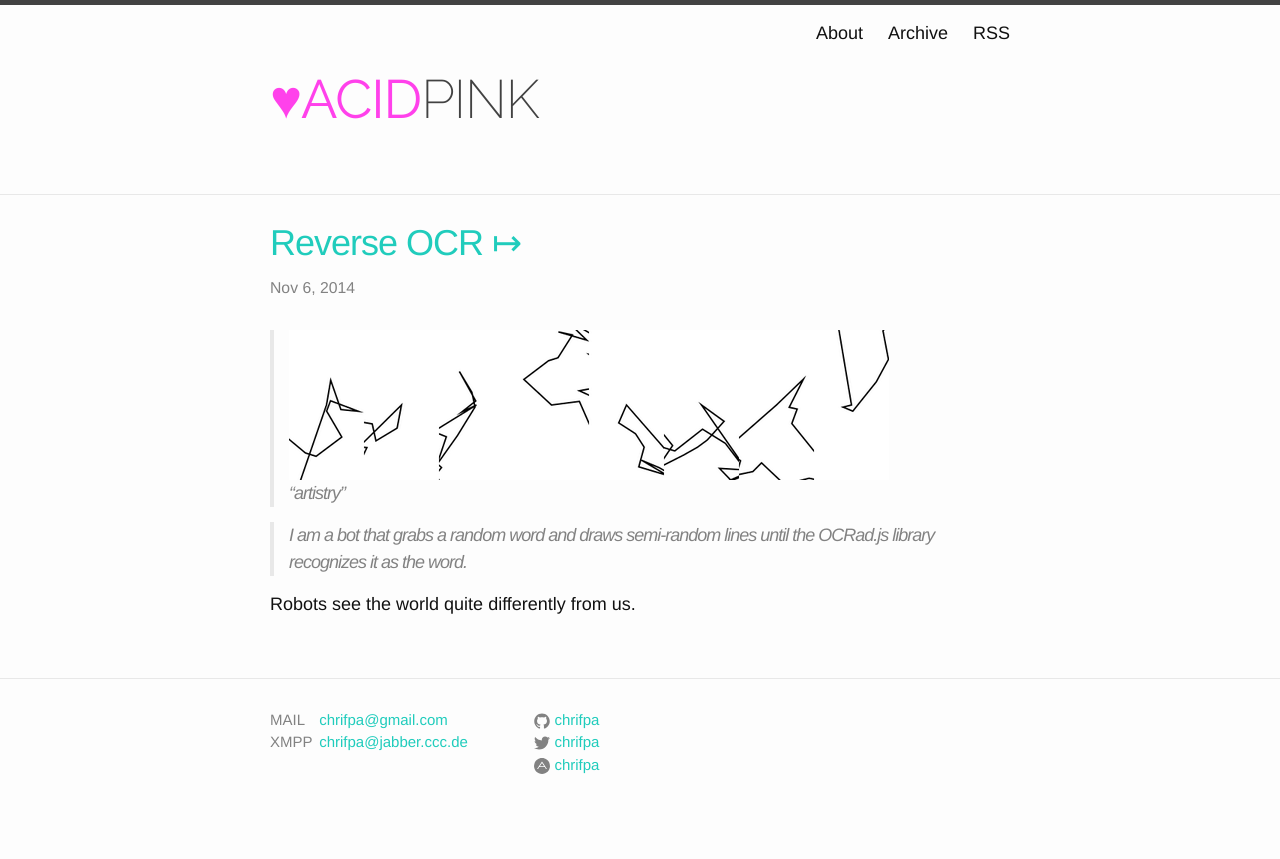
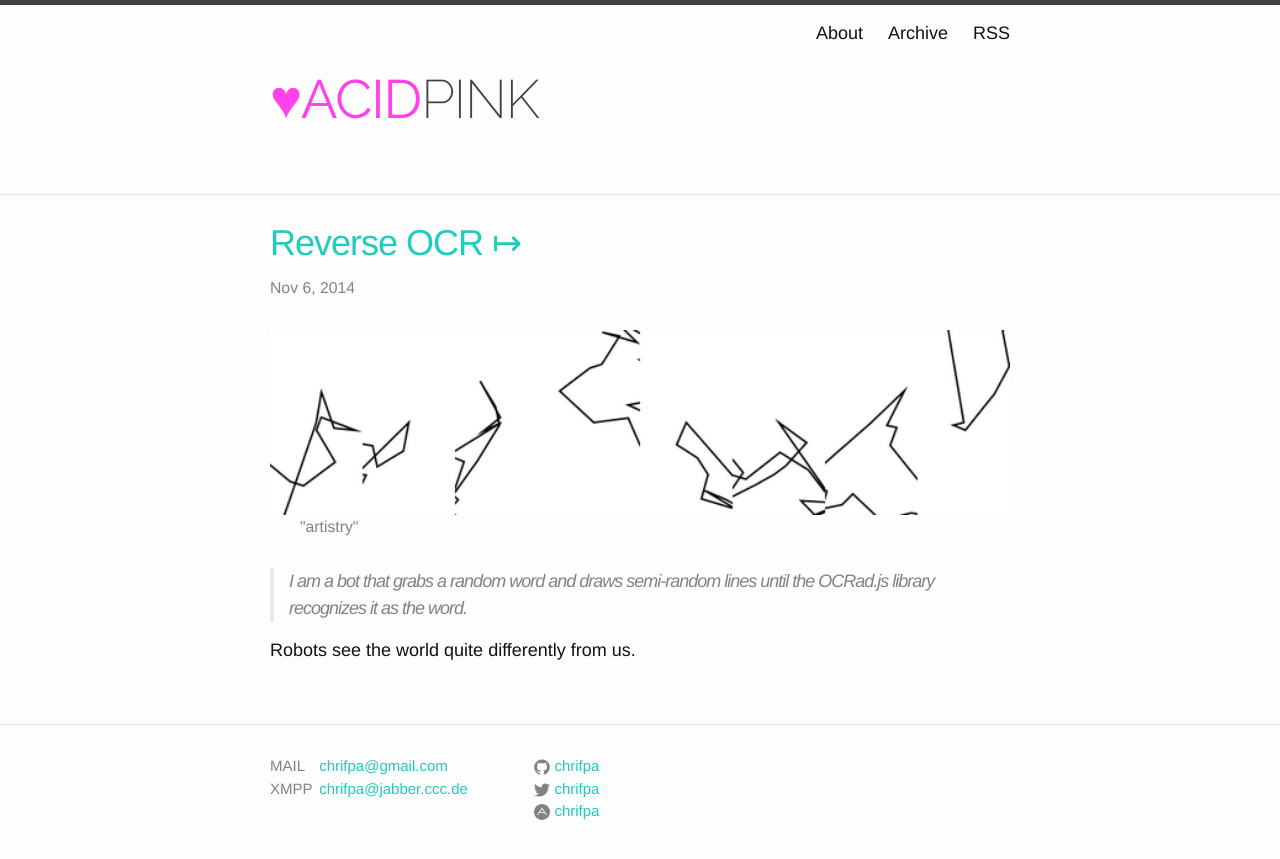
Before and after one commit to acdpnk/chrifpa.github.io, a Jekyll site: the page built from _posts/2014-11-06-reverse-ocr.md, in a window 1280 px wide. Shown: the top 859 px of the page. Built offline with Jekyll 4.4.1, drawn with Linux system fonts in a browser that asks for light colours.

Commit message:
images !

```diff
--- /dev/null
+++ b/_includes/image.html
@@ -0,0 +1,6 @@
+<figure>
+{% if include.link %}<a href="{{ include.link }}">{% endif %}
+    <img src="{{ site.assets }}/{{ include.src }}" {% if include.description %}alt="{{ include.description }}"{% endif %} />
+    {% if include.description %}<figcaption>{{ include.description }}</figcaption>{% endif %}
+{% if include.link %}</a>{% endif %}
+</figure>
--- a/_posts/2014-11-06-reverse-ocr.md
+++ b/_posts/2014-11-06-reverse-ocr.md
@@ -7,7 +7,15 @@ external_url: http://reverseocr.tumblr.com/
 ---
 
 
->[![artistry]({{ site.assets }}/reverse_ocr_artistry.png)](http://reverseocr.tumblr.com/post/101856314723/artistry)<br>"artistry"
+<!-- >[![artistry]({{ site.assets }}/reverse_ocr_artistry.png)](http://reverseocr.tumblr.com/post/101856314723/artistry)<br>"artistry" -->
+
+<!-- <figure>
+    <img src="{{ site.assets }}/reverse_ocr_artistry.png" alt="test" />
+    <figcaption>"artistry"</figcaption>
+</figure> -->
+
+{% include image.html src="reverse_ocr_artistry.png" description="&quot;artistry&quot;" link="http://reverseocr.tumblr.com/post/101856314723/artistry" %}
+
 
 >I am a bot that grabs a random word and draws semi-random lines until the OCRad.js library recognizes it as the word.
 
--- a/_sass/_base.scss
+++ b/_sass/_base.scss
@@ -41,7 +41,7 @@ ul, ol, dl, figure,
  * Images
  */
 img {
-    max-width: 100%;
+    width: 100%;
     vertical-align: middle;
 }
 
@@ -56,6 +56,9 @@ figure > img {
 
 figcaption {
     font-size: $small-font-size;
+    color: $grey-color;
+    margin-bottom: $spacing-unit;
+    margin-left: $spacing-unit;
 }
 
 
```
